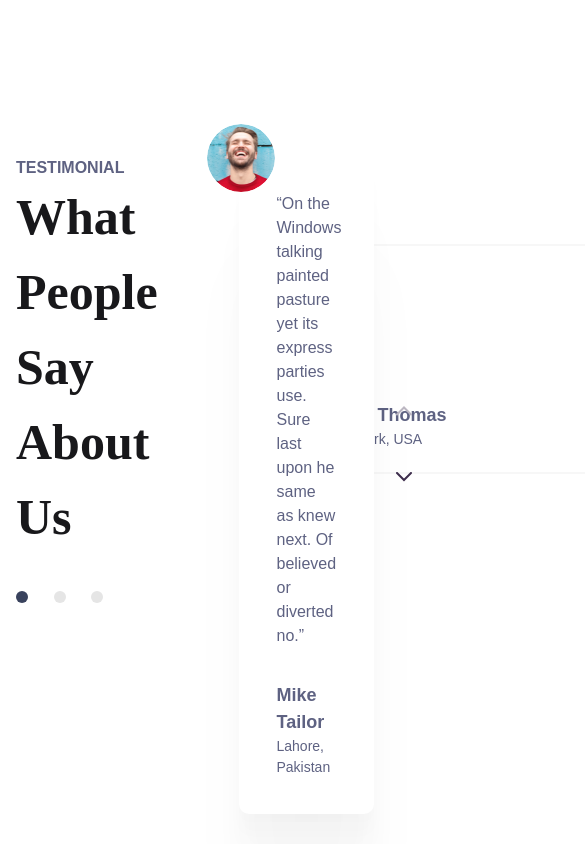
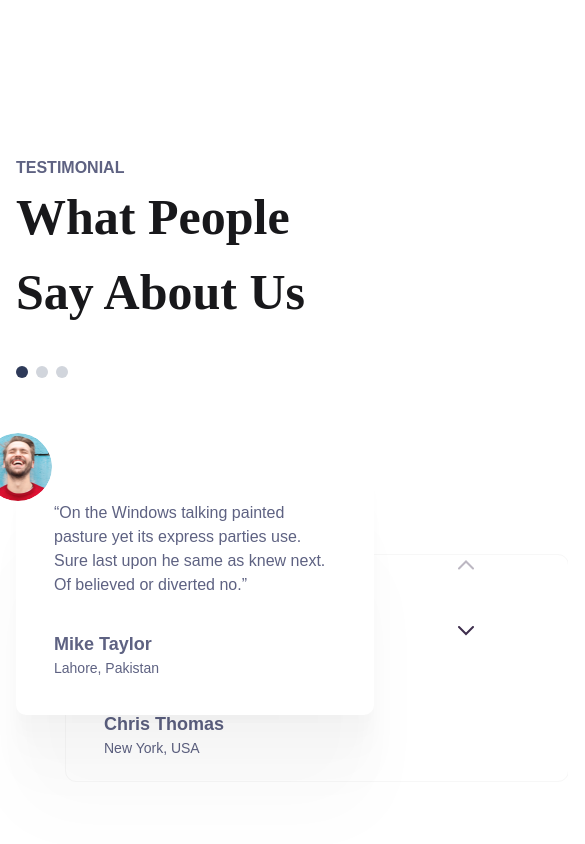
Before and after one commit to easinahmed/Jadoo_React_project, a React (Vite) app: page / in a window 390 px wide. Shown: the part 4620-5464 px from the top of the page, 585 px wide, since content can reach past the window. Built offline with nearby package versions, Linux system fonts and the light colour scheme.

Commit message:
Testimonial Section Done

```diff
--- a/src/components/Testimonial.jsx
+++ /dev/null
@@ -1,98 +0,0 @@
-import { motion } from "framer-motion"
-import SectionHeading from "./SectionHeading"
-
-const Testimonial = () => {
-  return (
-    <section className="mt-[200px]">
-      <div className="container">
-        <div className="testimonial_container">
-          <div className="grid grid-cols-2 gap-[87px]">
-            {/* Left Text */}
-            <div className="text text-left max-w-[409px]">
-              <SectionHeading
-                heading={"What People Say About Us"}
-                subHeading={"TESTIMONIAL"}
-                headinAlign={"left"}
-              />
-              <div className="dot mt-[36px]">
-                <img src="dot.svg" alt="dot" />
-              </div>
-            </div>
-
-            {/* Right Testimonial with animation */}
-            <motion.div
-              className="image relative max-w-[504px]"
-              initial={{ opacity: 0, y: 40 }}
-              whileInView={{ opacity: 1, y: 0 }}
-              transition={{ duration: 0.8, ease: "easeOut" }}
-              viewport={{ once: true }}
-            >
-              <motion.div
-                className="py-[36px] px-[38px] rounded-[10px] relative bg-white z-[1] shadow-testimonialCard"
-                initial={{ opacity: 0, scale: 0.9 }}
-                animate={{ opacity: 1, scale: 1 }}
-                transition={{ duration: 0.6, ease: "easeOut" }}
-              >
-                <div className="avatar rounded-full w-[68px] h-[68px] absolute -top-[32px] overflow-hidden -left-[32px]">
-                  <img
-                    src="avatar.svg"
-                    className="w-full h-full"
-                    alt="avatar"
-                  />
-                </div>
-                <p className="text-base text-paragraph mb-[34px] font-poppins font-medium">
-                  “On the Windows talking painted pasture yet its express
-                  parties use. Sure last upon he same as knew next. Of believed
-                  or diverted no.”
-                </p>
-                <h3 className="text-[18px] font-bold font-poppins text-paragraph">
-                  Mike Tailor
-                </h3>
-                <h4 className="text-[14px] font-medium font-poppins text-paragraph">
-                  Lahore, Pakistan
-                </h4>
-              </motion.div>
-
-              <motion.div
-                className="w-[502px] top-[90px] -z-[0] left-[50px] absolute pt-[156px] pb-[22px] px-[38px] rounded-[10px] outline-[2px] outline-[#F7F7F7]"
-                initial={{ opacity: 0, x: 50 }}
-                whileInView={{ opacity: 1, x: 0 }}
-                transition={{ duration: 0.9, ease: "easeOut", delay: 0.3 }}
-                viewport={{ once: true }}
-              >
-                <h3 className="text-[18px] font-poppins font-semibold text-paragraph">
-                  Chris Thomas
-                </h3>
-                <h4 className="text-[14px] font-poppins font-medium text-paragraph">
-                  New York, USA
-                </h4>
-              </motion.div>
-
-              {/* Arrow Navigation */}
-              <motion.div
-                className="arrow absolute top-[38%] -right-[28%] flex flex-col gap-14"
-                initial={{ opacity: 0, x: 30 }}
-                whileInView={{ opacity: 1, x: 0 }}
-                transition={{ duration: 0.6, ease: "easeOut", delay: 0.5 }}
-                viewport={{ once: true }}
-              >
-                <img
-                  src="arrow-up.svg"
-                  className="cursor-pointer hover:saturate-200"
-                  alt="arrow"
-                />
-                <img
-                  src="arrow-down.svg"
-                  className="cursor-pointer"
-                  alt="arrow"
-                />
-              </motion.div>
-            </motion.div>
-          </div>
-        </div>
-      </div>
-    </section>
-  )
-}
-
-export default Testimonial
--- a/src/pages/Home.jsx
+++ b/src/pages/Home.jsx
@@ -4,7 +4,7 @@ import Company from "../components/Company"
 import DestinationSection from "../sections/DestinationSection"
 import ServiceSection from "../sections/ServiceSection"
 import Subscribe from "../components/Subscribe"
-import Testimonial from "../components/Testimonial"
+import Testimonial from "../sections/TestimonialSection"
 
 
 const Home = () => {
--- /dev/null
+++ b/src/sections/TestimonialSection.jsx
@@ -0,0 +1,120 @@
+import { useState } from "react"
+import SectionHeading from "../components/SectionHeading"
+
+const testimonials = [
+  {
+    id: 1,
+    name: "Mike Taylor",
+    role: "Lahore, Pakistan",
+    img: "avatar.svg",
+    text: "On the Windows talking painted pasture yet its express parties use. Sure last upon he same as knew next. Of believed or diverted no.",
+  },
+  {
+    id: 2,
+    name: "Chris Thomas",
+    role: "New York, USA",
+    img: "avatar.svg",
+    text: "Amazing service! Everything was smooth and professional. Highly recommend working with this team.",
+  },
+  {
+    id: 3,
+    name: "Sarah Johnson",
+    role: "London, UK",
+    img: "avatar.svg",
+    text: "They exceeded all my expectations. The design and workflow were excellent, and the team was very supportive.",
+  },
+]
+
+const Testimonial = () => {
+  const [current, setCurrent] = useState(0)
+
+  const nextSlide = () => {
+    setCurrent((prev) => (prev === testimonials.length - 1 ? 0 : prev + 1))
+  }
+
+  const prevSlide = () => {
+    setCurrent((prev) => (prev === 0 ? testimonials.length - 1 : prev - 1))
+  }
+
+  return (
+    <section className="mt-[200px]">
+      <div className="container">
+        <div className="testimonial_container">
+          <div className="grid grid-cols-1 md:grid-cols-2 gap-[87px]">
+            {/* Left Text */}
+            <div className="text text-left max-w-[409px]">
+              <SectionHeading
+                heading={"What People Say About Us"}
+                subHeading={"TESTIMONIAL"}
+                headinAlign={"left"}
+              />
+              {/* Dots */}
+              <div className="dot mt-[36px] flex gap-2">
+                {testimonials.map((_, index) => (
+                  <span
+                    key={index}
+                    onClick={() => setCurrent(index)}
+                    className={`w-3 h-3 rounded-full cursor-pointer ${
+                      current === index ? "bg-[#2E3A59]" : "bg-gray-300"
+                    }`}
+                  />
+                ))}
+              </div>
+            </div>
+
+            {/* Right Testimonial */}
+            <div className="image relative max-w-[504px]">
+              {/* Front Card */}
+              <div className="py-[36px] px-[38px] rounded-[10px] relative bg-white z-[1] shadow-testimonialCard">
+                <div className="avatar rounded-full w-[68px] h-[68px] absolute -top-[32px] overflow-hidden -left-[32px]">
+                  <img
+                    src={testimonials[current].img}
+                    className="w-full h-full"
+                    alt="avatar"
+                  />
+                </div>
+                <p className="text-base text-paragraph mb-[34px] font-poppins font-medium">
+                  “{testimonials[current].text}”
+                </p>
+                <h3 className="text-[18px] font-bold font-poppins text-paragraph">
+                  {testimonials[current].name}
+                </h3>
+                <h4 className="text-[14px] font-medium font-poppins text-paragraph">
+                  {testimonials[current].role}
+                </h4>
+              </div>
+
+              {/* Back Layer */}
+              <div className="w-[502px] top-[90px] -z-[0] left-[50px] absolute pt-[156px] pb-[22px] px-[38px] rounded-[10px] outline outline-1 outline-[#F7F7F7] bg-white">
+                <h3 className="text-[18px] font-poppins font-semibold text-paragraph">
+                  {testimonials[(current + 1) % testimonials.length].name}
+                </h3>
+                <h4 className="text-[14px] font-poppins font-medium text-paragraph">
+                  {testimonials[(current + 1) % testimonials.length].role}
+                </h4>
+              </div>
+
+              {/* Arrow Navigation */}
+              <div className="arrow absolute top-[38%] -right-[28%] flex flex-col gap-14">
+                <img
+                  src="arrow-up.svg"
+                  className="cursor-pointer hover:saturate-200"
+                  alt="arrow-up"
+                  onClick={prevSlide}
+                />
+                <img
+                  src="arrow-down.svg"
+                  className="cursor-pointer hover:saturate-200"
+                  alt="arrow-down"
+                  onClick={nextSlide}
+                />
+              </div>
+            </div>
+          </div>
+        </div>
+      </div>
+    </section>
+  )
+}
+
+export default Testimonial
```
